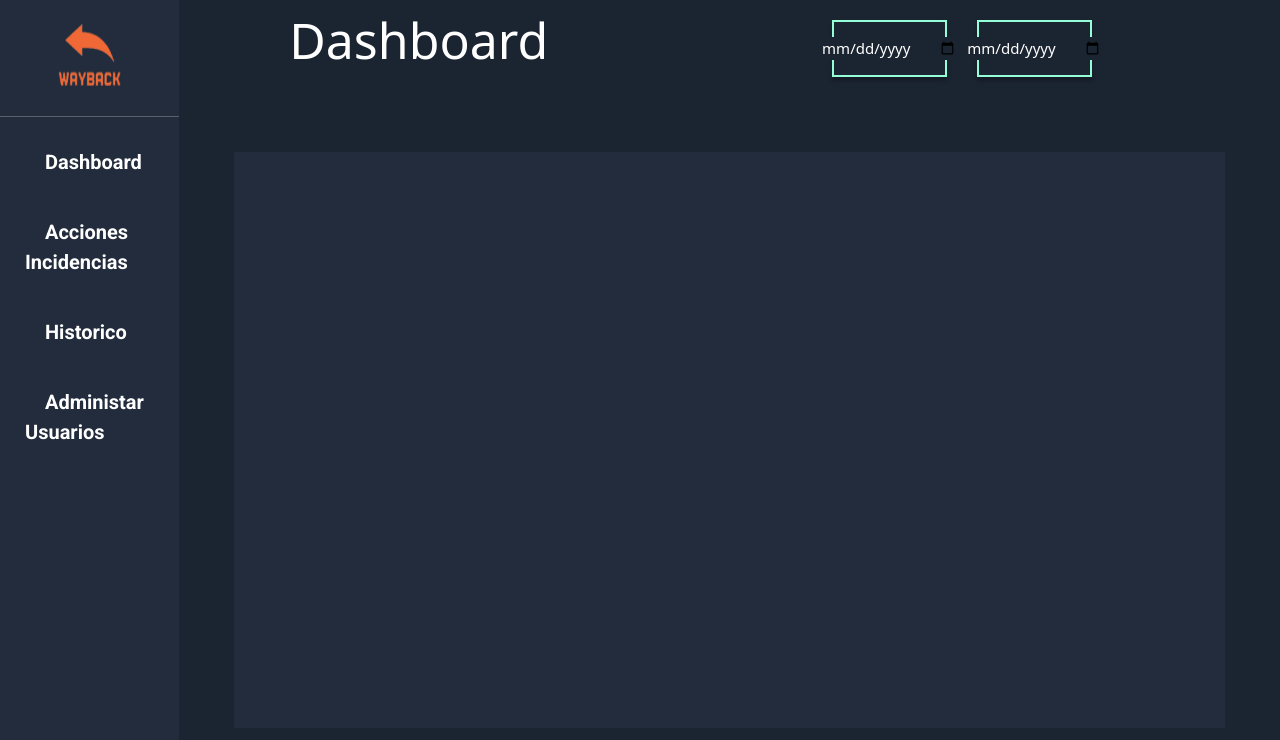
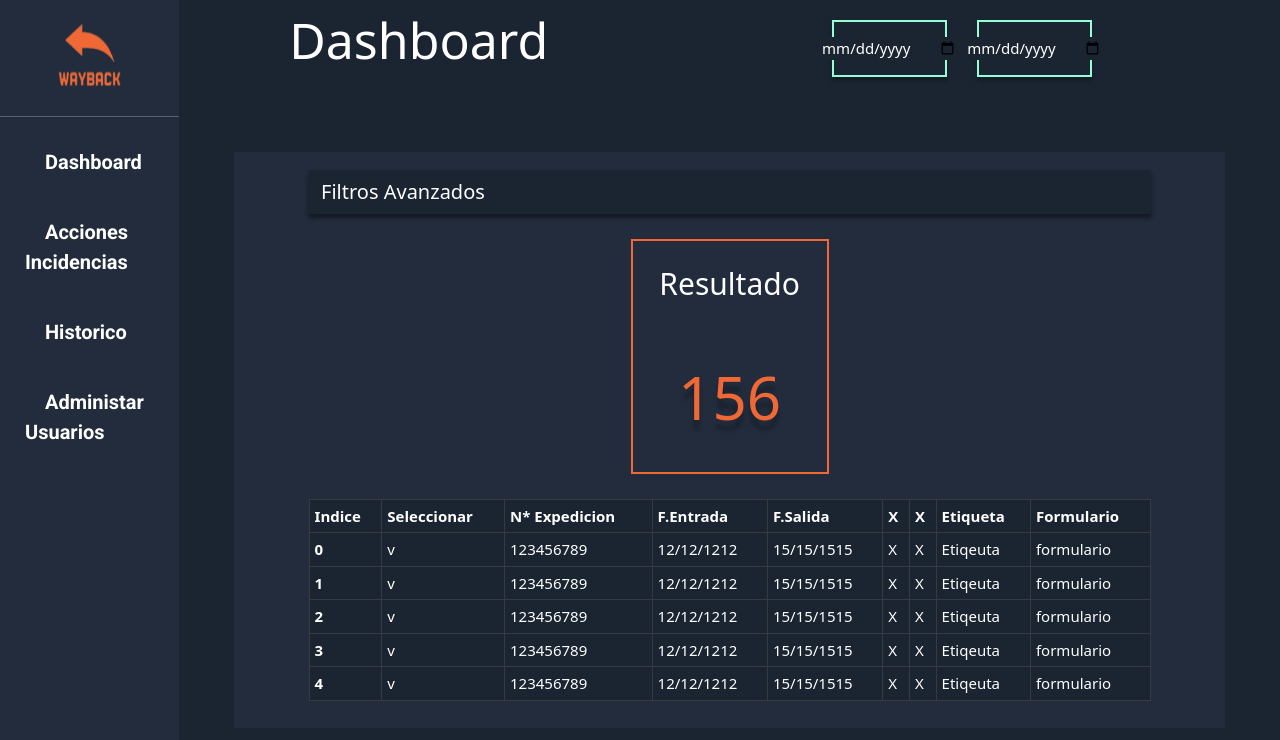
Before and after one commit to Javalga/Wayback, an Angular app in the folder angular-wayback/: page /historical in a window 1280 px wide. Shown: the top 740 px of the page. Built offline with nearby package versions, Linux system fonts and the light colour scheme.

Commit message:
"historical"

```diff
--- a/angular-wayback/src/app/pages/historical/historical.component.css
+++ b/angular-wayback/src/app/pages/historical/historical.component.css
@@ -8,7 +8,84 @@
 }
 
 .main_historical_container {
-  height: 80%;
+  min-height: 80%;
   width: 90%;
   background-color: var(--primary-color2-dark);
+  display: flex;
+  justify-content: center;
+  align-items: center;
+  flex-wrap: wrap;
 }
+
+.desplegable {
+  width: 85%;
+  margin-top: 1em;
+}
+
+.desplegable-item {
+  background-color: var(--primary-color1-dark);
+  box-shadow: 0px 4px 4px rgba(0, 0, 0, 0.25);
+}
+
+.body-acordion {
+  display: flex;
+  flex-direction: row;
+
+  gap: 1em;
+  color: var(--secondary-color2-dark);
+  justify-content: flex-start;
+}
+
+.body-acordion div {
+  width: 45%;
+  font-size: 2rem;
+  padding: 0.5em;
+}
+
+.body-acordion input {
+  background-color: var(--primary-color2-dark);
+  margin-left: 10px;
+}
+
+.acordion-title {
+  font-size: 2rem;
+  color: var(--secondary-color2-dark);
+  background-color: var(--primary-color1-dark);
+  box-shadow: 0px 4px 4px rgba(0, 0, 0, 0.25);
+}
+
+.incident-input_form2 {
+  display: flex;
+  justify-content: space-between;
+  align-items: center;
+  background-color: var(--primary-color1-dark);
+  border: 2px solid var(--primary-color2-dark);
+  box-shadow: 0px 4px 4px rgba(0, 0, 0, 0.25);
+}
+
+
+.incident-input_formColumn {
+  display: flex;
+  flex-direction: column;
+  align-items: flex-start;
+}
+
+.incident-input-formInput {
+  display: flex;
+  padding: 0.8em;
+  gap: 1em;
+}
+
+.cards
+{
+  margin-top: 1em;
+  width: 100%;
+  display: flex;
+  justify-content: center;
+}
+
+.table
+{
+  margin-top: 1em;
+  width: 85%;
+}
--- a/angular-wayback/src/app/pages/historical/historical.component.html
+++ b/angular-wayback/src/app/pages/historical/historical.component.html
@@ -1,5 +1,74 @@
 <div class="main_historical">
     <div class="main_historical_container">
 
+        <div class="accordion accordion-flush desplegable" id="accordionFlushExample">
+            <div class="accordion-item desplegable-item">
+              <h2 class="accordion-header acordion-main " id="flush-headingOne">
+                <button class="accordion-button collapsed acordion-title" type="button" data-bs-toggle="collapse" data-bs-target="#flush-collapseOne" aria-expanded="false" aria-controls="flush-collapseOne">
+                  Filtros Avanzados
+                </button>
+              </h2>
+              <div id="flush-collapseOne" class="accordion-collapse collapse" aria-labelledby="flush-headingOne" data-bs-parent="#accordionFlushExample">
+                <div class="accordion-body body-acordion ">
+
+                    <div class="incident-input_formColumn">
+                        <div class="incident-input-formInput">
+                            <label>Expedicion:</label>
+                        </div>
+                        <div class="incident-input-formInput">
+                            <label>Ubicacion:</label>
+                        </div>
+                        <div class="incident-input-formInput">
+                            <label>CP:</label>
+                        </div>
+                    </div>
+
+                    <div class="incident-input_formColumn">
+                        <div class="incident-input-formInput">
+                            <input class="incident-input_input">
+                        </div>
+                        <div class="incident-input-formInput">
+                            <input class="incident-input_input">
+                        </div>
+                        <div class="incident-input-formInput">
+                            <input class="incident-input_input">
+                        </div>
+                    </div>
+
+                    <div class="incident-input_formColumn">
+                        <div class="incident-input-formInput">
+                            <label>Tipo Incidencia:</label>
+                        </div>
+                        <div class="incident-input-formInput">
+                            <label>Estado:</label>
+                        </div>
+                        <div class="incident-input-formInput">
+                            <label>Poblacion:</label>
+                        </div>
+                    </div>
+
+                    <div class="incident-input_formColumn">
+                        <div class="incident-input-formInput">
+                            <input class="incident-input_input">
+                        </div>
+                        <div class="incident-input-formInput">
+                            <input class="incident-input_input">
+                        </div>
+                        <div class="incident-input-formInput">
+                            <input class="incident-input_input">
+                        </div>
+                    </div>
+
+                </div>
+              </div>
+            </div>
+        </div>
+
+        <div class="cards">
+            <app-card [style]="'width: 20%; min-height: 10%;'" [title]="'Resultado'" [value]="'156'"></app-card>
+        </div>
+        <div class="table">
+            <app-table [rows]="rows" [cols]="cols" [style]="'font-size:1.5rem; '"></app-table>
+        </div>
     </div>
 </div>
--- a/angular-wayback/src/app/pages/historical/historical.component.ts
+++ b/angular-wayback/src/app/pages/historical/historical.component.ts
@@ -6,5 +6,18 @@ import { Component } from '@angular/core';
   styleUrls: ['./historical.component.css']
 })
 export class HistoricalComponent {
+  public cols: string[];
+  public rows: any
 
+  constructor()
+  {
+    this.cols =["Indice","Seleccionar","N* Expedicion","F.Entrada","F.Salida","X","X","Etiqueta","Formulario"];
+    this.rows = [
+      ["v", "123456789", "12/12/1212", "15/15/1515", "X", "X", "Etiqeuta", "formulario"],
+      ["v", "123456789", "12/12/1212", "15/15/1515", "X", "X", "Etiqeuta", "formulario"],
+      ["v", "123456789", "12/12/1212", "15/15/1515", "X", "X", "Etiqeuta", "formulario"],
+      ["v", "123456789", "12/12/1212", "15/15/1515", "X", "X", "Etiqeuta", "formulario"],
+      ["v", "123456789", "12/12/1212", "15/15/1515", "X", "X", "Etiqeuta", "formulario"]
+    ]
+  }
 }
--- a/angular-wayback/src/app/pages/solved-pull/solved-pull.component.css
+++ b/angular-wayback/src/app/pages/solved-pull/solved-pull.component.css
@@ -18,7 +18,7 @@
 .central-page {
   background-color: var(--primary-color2-dark);
   width: 90%;
-  min-height: 90%;
+  height: 90%;
   display: flex;
   flex-wrap: wrap;
   justify-content: center;
@@ -38,25 +38,22 @@
 
 .cards {
   width: 100%;
-  height: 30%;
   display: flex;
   justify-content: space-evenly;
-
 }
 
 .desplegable-item {
   background-color: var(--primary-color1-dark);
   box-shadow: 0px 4px 4px rgba(0, 0, 0, 0.25);
-  margin-top: 1.5em;
 }
 
 .body-acordion {
   display: flex;
-  flex-wrap: wrap;
+  flex-direction: row;
+
   gap: 1em;
   color: var(--secondary-color2-dark);
   justify-content: flex-start;
-  margin-bottom: 1.5em;
 }
 
 .body-acordion div {
@@ -76,3 +73,26 @@
   background-color: var(--primary-color1-dark);
   box-shadow: 0px 4px 4px rgba(0, 0, 0, 0.25);
 }
+
+
+.incident-input_form2 {
+  display: flex;
+  justify-content: space-between;
+  align-items: center;
+  background-color: var(--primary-color1-dark);
+  border: 2px solid var(--primary-color2-dark);
+  box-shadow: 0px 4px 4px rgba(0, 0, 0, 0.25);
+}
+
+
+.incident-input_formColumn {
+  display: flex;
+  flex-direction: column;
+  align-items: flex-start;
+}
+
+.incident-input-formInput {
+  display: flex;
+  padding: 0.8em;
+  gap: 1em;
+}
--- a/angular-wayback/src/app/pages/solved-pull/solved-pull.component.html
+++ b/angular-wayback/src/app/pages/solved-pull/solved-pull.component.html
@@ -14,9 +14,38 @@
               </h2>
               <div id="flush-collapseOne" class="accordion-collapse collapse" aria-labelledby="flush-headingOne" data-bs-parent="#accordionFlushExample">
                 <div class="accordion-body body-acordion">
-                    <div>Expedicion:<input type="text"></div>
-                    <div>Tipo Incidencia:<input type="text"></div>
-                    <div>Ubicacion:<input type="text"></div>
+
+                    <div class="incident-input_formColumn">
+                      <div class="incident-input-formInput">
+                          <label>Expedicion:</label>
+                      </div>
+                      <div class="incident-input-formInput">
+                          <label>Ubicacion:</label>
+                      </div>
+                  </div>
+
+                  <div class="incident-input_formColumn">
+                    <div class="incident-input-formInput">
+                        <input class="incident-input_input">
+                    </div>
+                    <div class="incident-input-formInput">
+                        <input class="incident-input_input">
+                    </div>
+                </div>
+
+                <div class="incident-input_formColumn">
+                  <div class="incident-input-formInput">
+                      <label>Tipo Incidencia:</label>
+                  </div>
+
+                </div>
+
+                <div class="incident-input_formColumn">
+                  <div class="incident-input-formInput">
+                      <input class="incident-input_input">
+                  </div>
+              </div>
+
                 </div>
               </div>
             </div>
```
